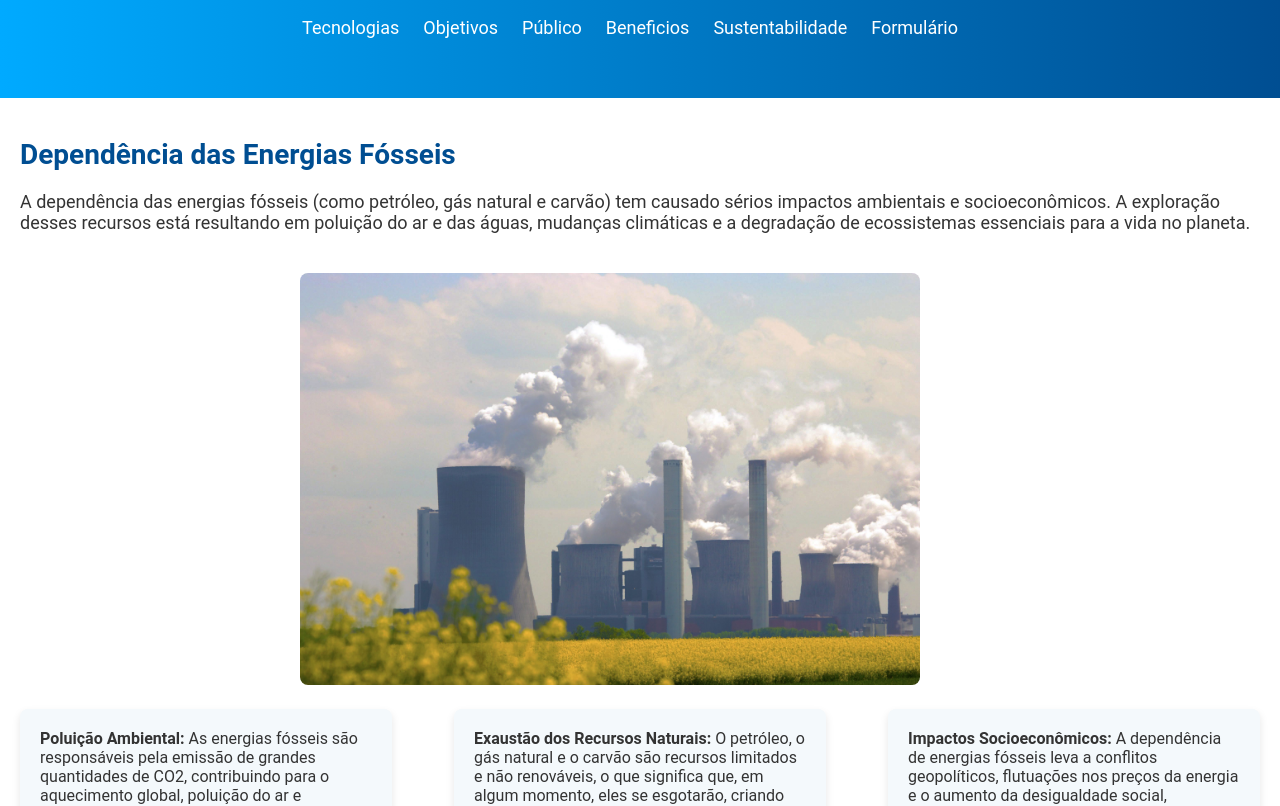
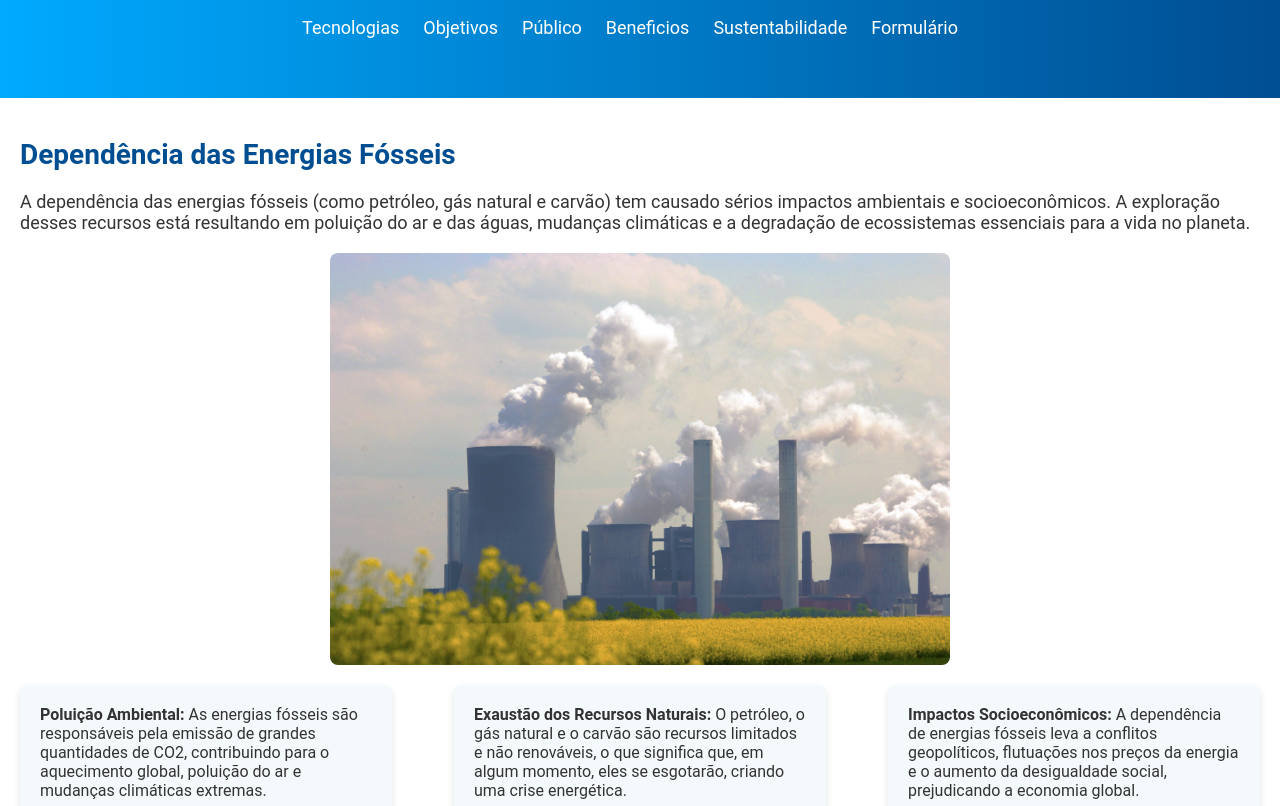
Before and after one commit to elianrgs/GS-Front-end, a plain HTML site: page index.html in a window 1280 px wide. Shown: the part 167-973 px from the top of the page. Drawn offline with Linux system fonts and the light colour scheme.

Commit message:
Update style.css

```diff
--- a/css/style.css
+++ b/css/style.css
@@ -77,6 +77,11 @@
     margin-top: 20px;
   }
 
+  .img-mar{
+    display: flex;
+    justify-content: center;
+  }
+
   .diferencial-item {
     width: 30%;
     background-color: #f4f9fc;
@@ -99,8 +104,6 @@
     width: 50%;
     height: auto;
     border-radius: 8px;
-    margin-top: 20px;
-    margin-left: 280px;
   }
 
 
```
